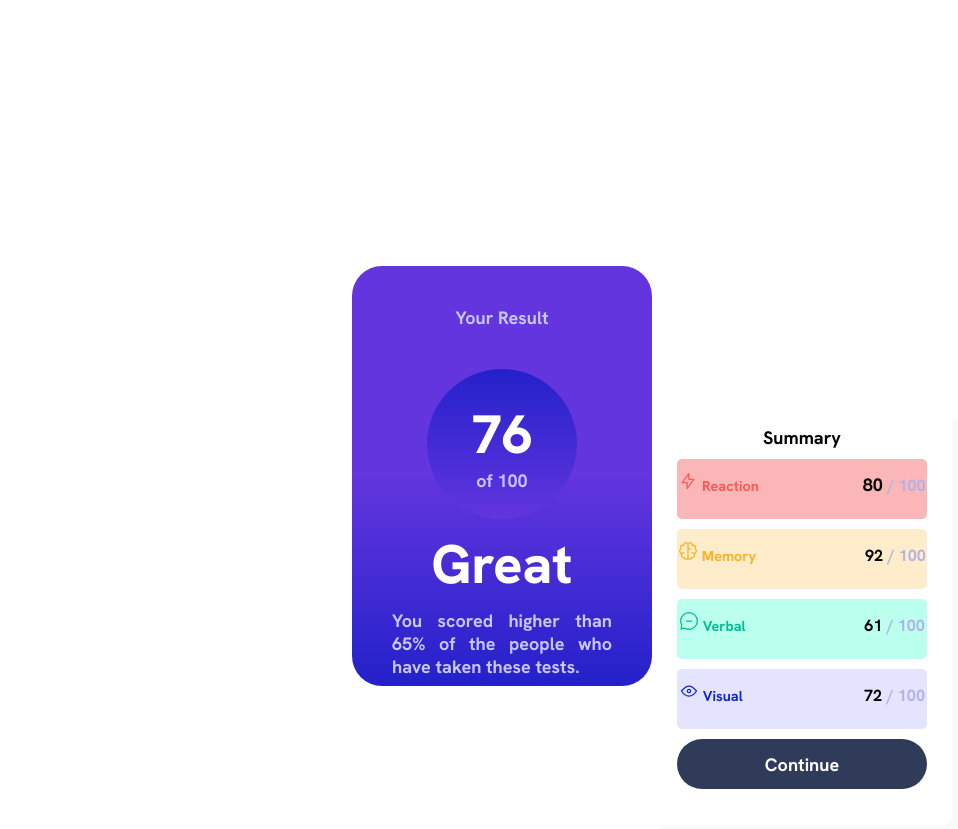
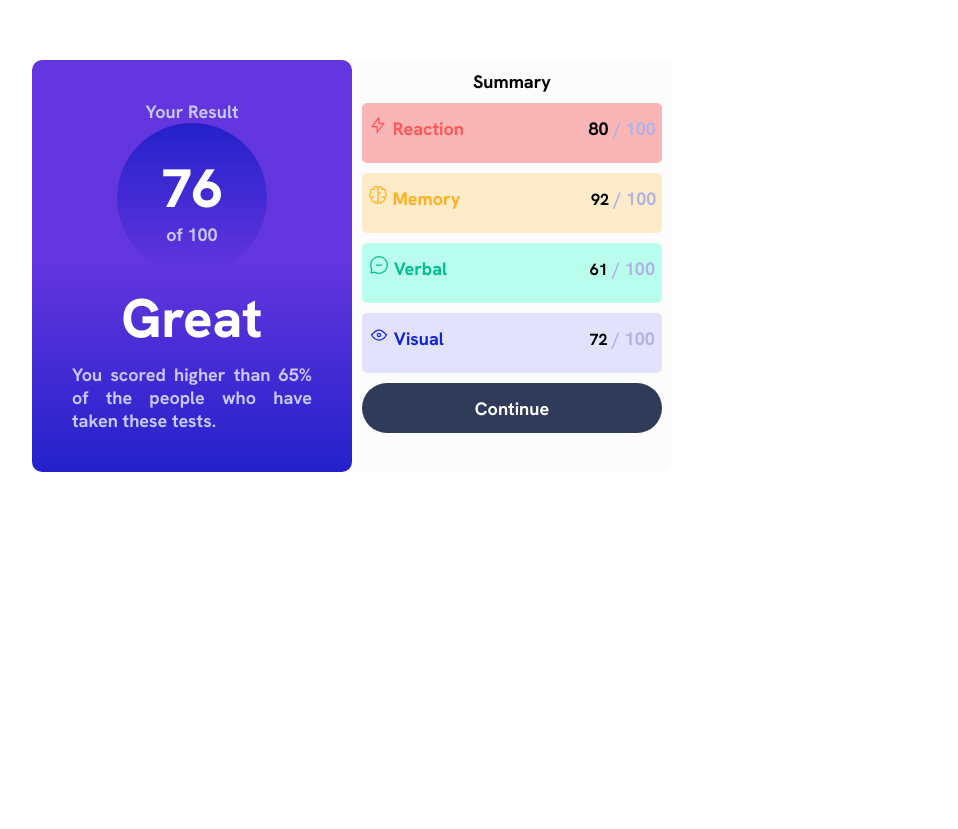
Before and after one commit to Megelado/results-summary-component-main, a plain HTML site: page index.html in a window 1280 px wide. Shown: the part 134-963 px from the top of the page, without its empty margins (288-1246 px from the left). After the commit the page ends 800 px from the top, so only its background shows below. Drawn offline with Linux system fonts and the light colour scheme.

Commit message:
adding responsiveness

```diff
--- a/desktop.css
+++ b/desktop.css
@@ -1,53 +1,36 @@
 @media screen and (min-width: 700px) {
+
+    html, body {
+        width: 100vw;
+        height: 100vh;
+    }
+
+
     section {
+
         display: grid;
-        grid-template-columns: auto auto;
+        grid-template-columns: 1fr 1fr;
+        border-radius: 10px;
 
-        width: 400px;
-        height: 700px;
+        position: absolute;
+        left: 50%;
+        top: 50%;
+
+        transform: translate(-50%, -50%);
     }
 
     .great {
-        width: 300px;
-        height: 420px;
-        border-radius: 30px;
-    }
-
-    .great > h3 {
-        padding-bottom: 30px;
-    }
-
-    .great text {
-        margin-bottom: 30px;
+        width: 100%;
+        height: 100%;
+        border-radius: 10px;
     }
 
     .summary {
         border-radius: 0px 10px 10px 0px;
-        height: 420px;
-        width: 300px;
-        margin: auto;
-        box-shadow: 10px 10px 5px rgba(0, 0, 0, 0.029) ;
-    }
-
-    #red, #yellow, #green, #blue {
-        width: 250px;
-    }
-
-    .teste {
-        font-size: 0.9em;
-    }
-
-    .icon {
-        font-size: 0.8em;
-    }
-
-    .numero {
-        display: inline;
-        font-size: 0.9em;
-    }
-
-    .botao {
-        width: 250px;
+        padding: 10px;
+        margin: 0px;
+        height: 100%;
+        width: 100%;
     }
 
 }
--- a/index.html
+++ b/index.html
@@ -24,11 +24,11 @@
     <div class="result">
     <p class="num">76</p><br>
     <text class="texto">of 100</text></div>
-   <div id="description">
-    <h1>Great</h1>
+   <text id="description">
+    <h1 id="title">Great</h1>
     <p>You scored higher than 65% of the people who have taken these tests.</p>
 
-   </div>
+   </text>
 
     </div>
 
--- a/style.css
+++ b/style.css
@@ -9,20 +9,12 @@
   font-weight: 600;
 }
 
-section {
-  position: absolute;
-        left: 50%;
-        top: 50%;
-
-        transform: translate(-50% -50%);
-}
-
 .great {
   background-image: linear-gradient(to bottom, hsl(256, 72%, 54%), hsl(256, 72%, 54%), hsla(241, 72%, 46%, 1));
   color: hsl(241, 100%, 89%);
   border-radius: 0px 0px 30px 30px;
   text-align: center;
-  height: 50vh;
+  height: 40%;
   padding: 40px;
 }
 
@@ -30,22 +22,19 @@ section {
   font-weight: bold;
 }
 
- .great > h3 {
-  margin-bottom: 10px;
- }
 
 .great > h2 {
   color: white;
-  padding-top: 10%;
+  padding-top: 10px;
   font-weight: 700;
 }
 
 .result {
+  margin: auto;
   background-image: linear-gradient(to top, hsl(256, 72%, 54%), hsla(241, 72%, 46%, 1));
   height: 150px;
   width: 150px;
   border-radius: 100%;
-  margin: auto;
   padding-top: 30px;
   margin-bottom: 10px;
 }
@@ -70,16 +59,14 @@ p.num {
 }
 
 .summary {
+  height: 50%;
+  background-color: rgba(245, 245, 245, 0.283);
   padding-top: 20px;
   margin-left: 20px;
-  margin: auto;
   text-align: center;
-  left: 20%;
-  top: 100%;
 }
 
 .content {
-  margin: auto;
   padding-top: 12px;
   border-radius: 5px;
   width: 300px;
```
